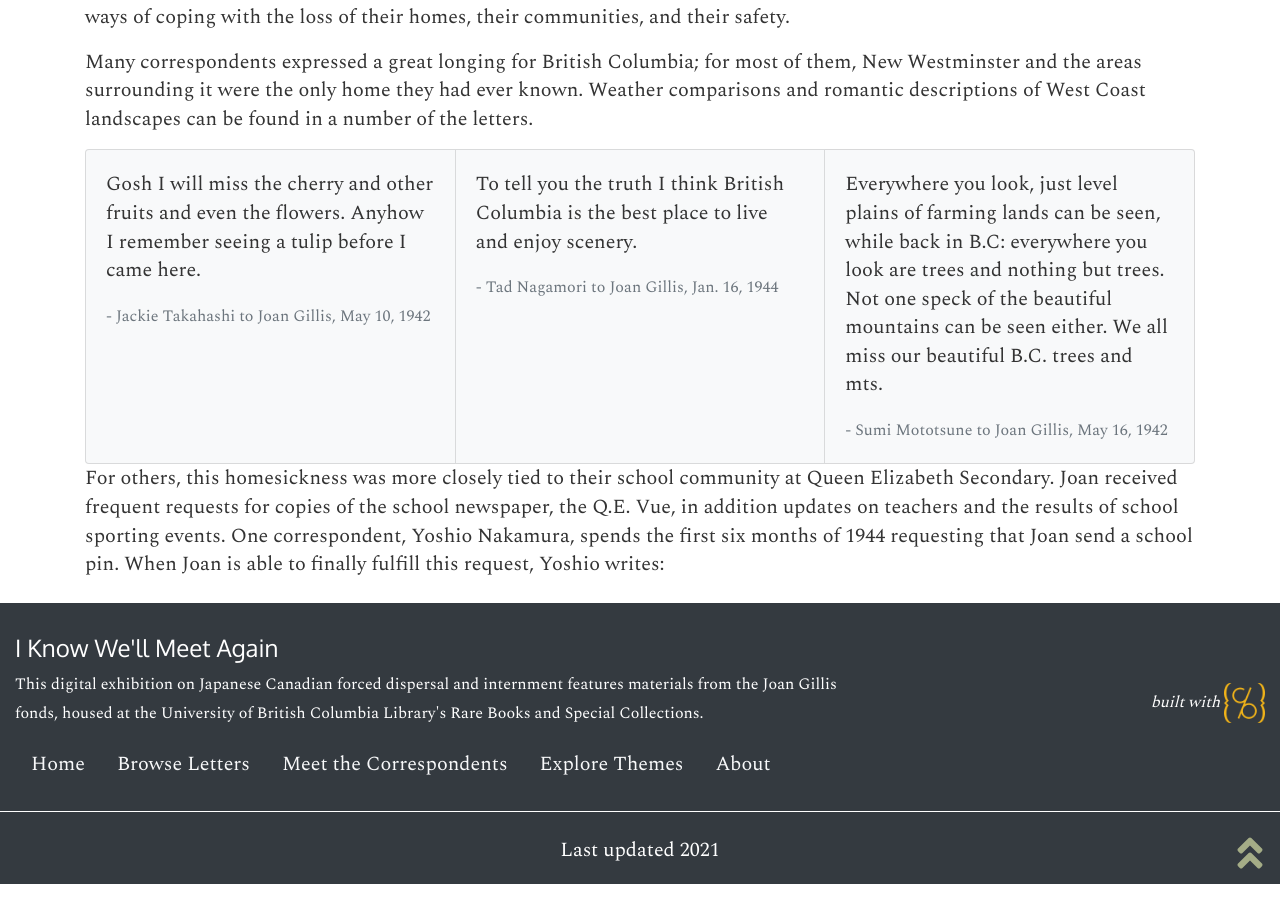
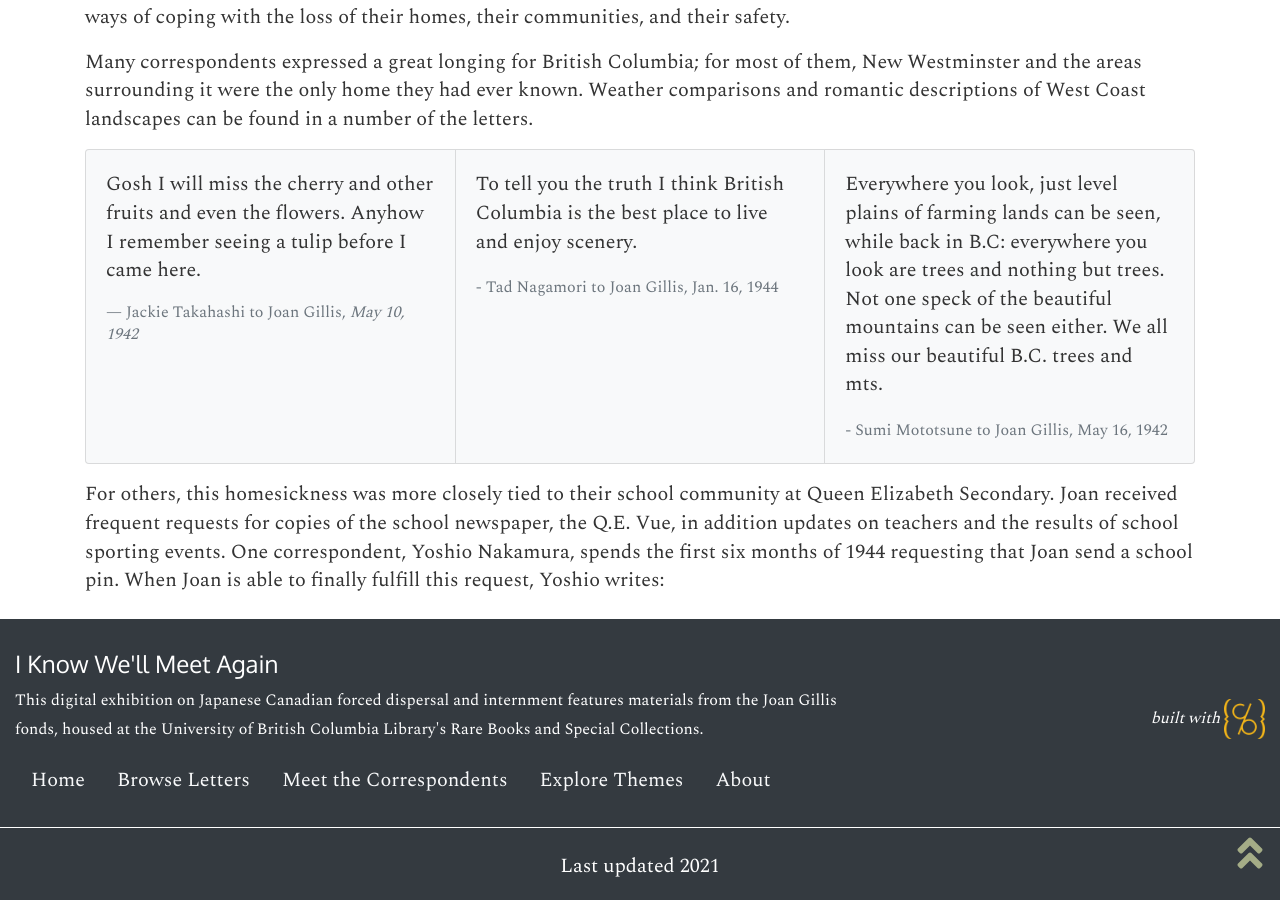
Before and after one commit to ubc-library-rbsc/gillis-2021, a Jekyll site: the page built from pages/homelife.md, in a window 1280 px wide and 900 px high, scrolled down 652 px. Built offline with Jekyll 4.4.1, drawn with Linux system fonts in a browser that asks for light colours.

Commit message:
Update homelife.md

```diff
--- a/pages/homelife.md
+++ b/pages/homelife.md
@@ -25,19 +25,20 @@
 Many correspondents expressed a great longing for British Columbia; for most of them, New Westminster and the areas surrounding it were the only home they had ever known. Weather comparisons and romantic descriptions of West Coast landscapes can be found in a number of the letters.
 
 <div class="card-group">
-  <div class="card bg-light">
+  <div class="card bg-light mb-3">
     <div class="card-body">
- 	  <p class="card-text">Gosh I will miss the cherry and other fruits and even the flowers. 	Anyhow I remember seeing a tulip before I came here.</p>
-      <p class="card-text"><small class="text-muted">- Jackie Takahashi to Joan Gillis, May 10, 1942</small></p>
+ 	   <blockquote class="blockquote mb-0"><p>Gosh I will miss the cherry and other fruits and even the flowers. 	Anyhow I remember seeing a tulip before I came here.</p>
+      <footer class="blockquote-footer">Jackie Takahashi to Joan Gillis, <cite title="Source Title">May 10, 1942</cite></footer>
+    </blockquote>
     </div>
    </div>
-  <div class="card bg-light">
+  <div class="card bg-light mb-3">
     <div class="card-body">
       <p class="card-text">To tell you the truth I think British Columbia is the best place to live and enjoy scenery.</p>
       <p class="card-text"><small class="text-muted">- Tad Nagamori to Joan Gillis, Jan. 16, 1944</small></p>
     </div>
   </div>
-  <div class="card bg-light">
+  <div class="card bg-light mb-3">
     <div class="card-body">
       <p class="card-text">Everywhere you look, just level plains of farming lands can be seen, while back in B.C: everywhere you look are trees and nothing but trees. Not one speck of the beautiful mountains can be seen either. We all miss our beautiful B.C. trees and mts.</p>
       <p class="card-text"><small class="text-muted">- Sumi Mototsune to Joan Gillis, May 16, 1942</small></p>
```
